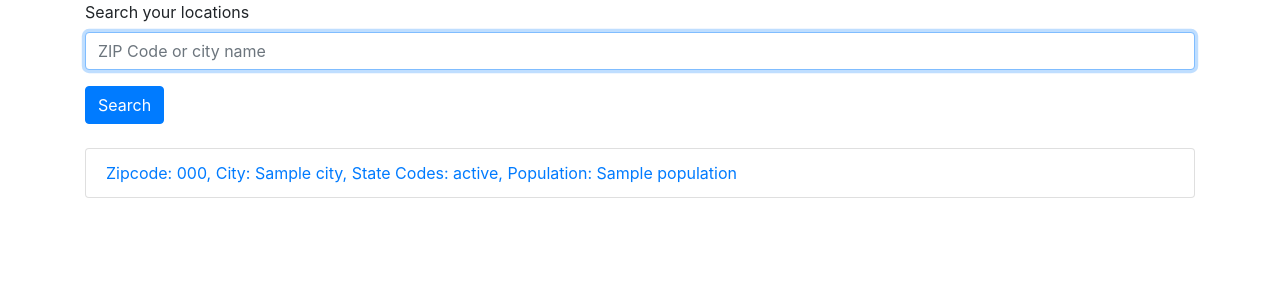
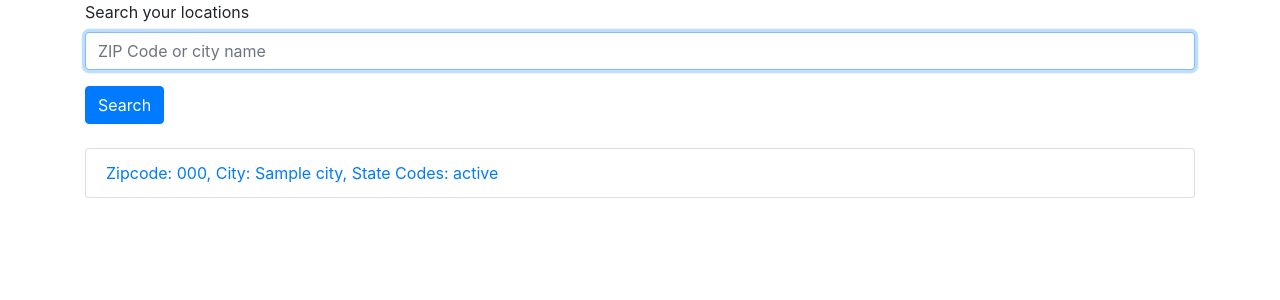
Before and after one commit to syntaxkim/project1-rainyday, a Flask app: template templates/search.html in a window 1280 px wide. Shown: the part 72-372 px from the top of the page. Run offline with Flask 2, Linux system fonts and the light colour scheme; the template is opened without the code that fills it: most values are stand-ins (such as "Sample title", 1, 10 or a date in 2020); some libraries are stand-ins or nearby versions.

Commit message:
delete population info in results

```diff
--- a/templates/search.html
+++ b/templates/search.html
@@ -19,7 +19,7 @@
             {% for result in results %}
                 <li class="list-group-item">
                     <a href="{{ url_for('index') }}">
-                        Zipcode: {{ result.zipcode }}, City: {{ result.city }}, State Codes: {{ result.state }}, Population: {{result. population }}
+                        Zipcode: {{ result.zipcode }}, City: {{ result.city }}, State Codes: {{ result.state }}
                     </a>
                 </li>
             {% endfor %}
```
